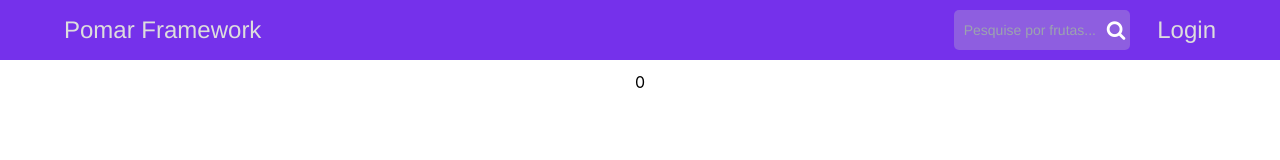
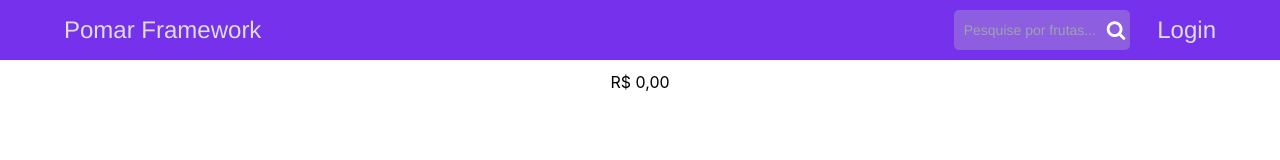
Before and after one commit to marcogarcia29/FramePommar, a React (Create React App) app: page /cartview in a window 1280 px wide. Shown: the top 160 px of the page. Built offline with nearby package versions, Linux system fonts and the light colour scheme; the HTML template or start-up script is replaced by a standard one.

Commit message:
solved bug with price when items comes below 0

```diff
--- a/src/CartItems.js
+++ b/src/CartItems.js
@@ -8,10 +8,15 @@ const CartItems = () => {
     const carrinho2 = JSON.parse(JSON.stringify(carrinho))
     const {valor, setValor} = useContext(UserContext);
 
+    const formatPrice = (price) => {
+        return new Intl.NumberFormat('pt-BR', { style: 'currency', currency: 'BRL' }).format(price)
+    }
 
     const removeItem = (fruit) => {
         fruit.amount -= 1
         if (fruit.amount >= 1) {
+            setValor(valor - fruit.unitPrice)
+        }else {
             setValor(valor - fruit.unitPrice)
         }
         setCarrinho(carrinho2)
@@ -44,7 +49,7 @@ const CartItems = () => {
             )
             )}
             <div>
-                {valor}
+                {formatPrice(valor)}
             </div>
         </>
 
```
